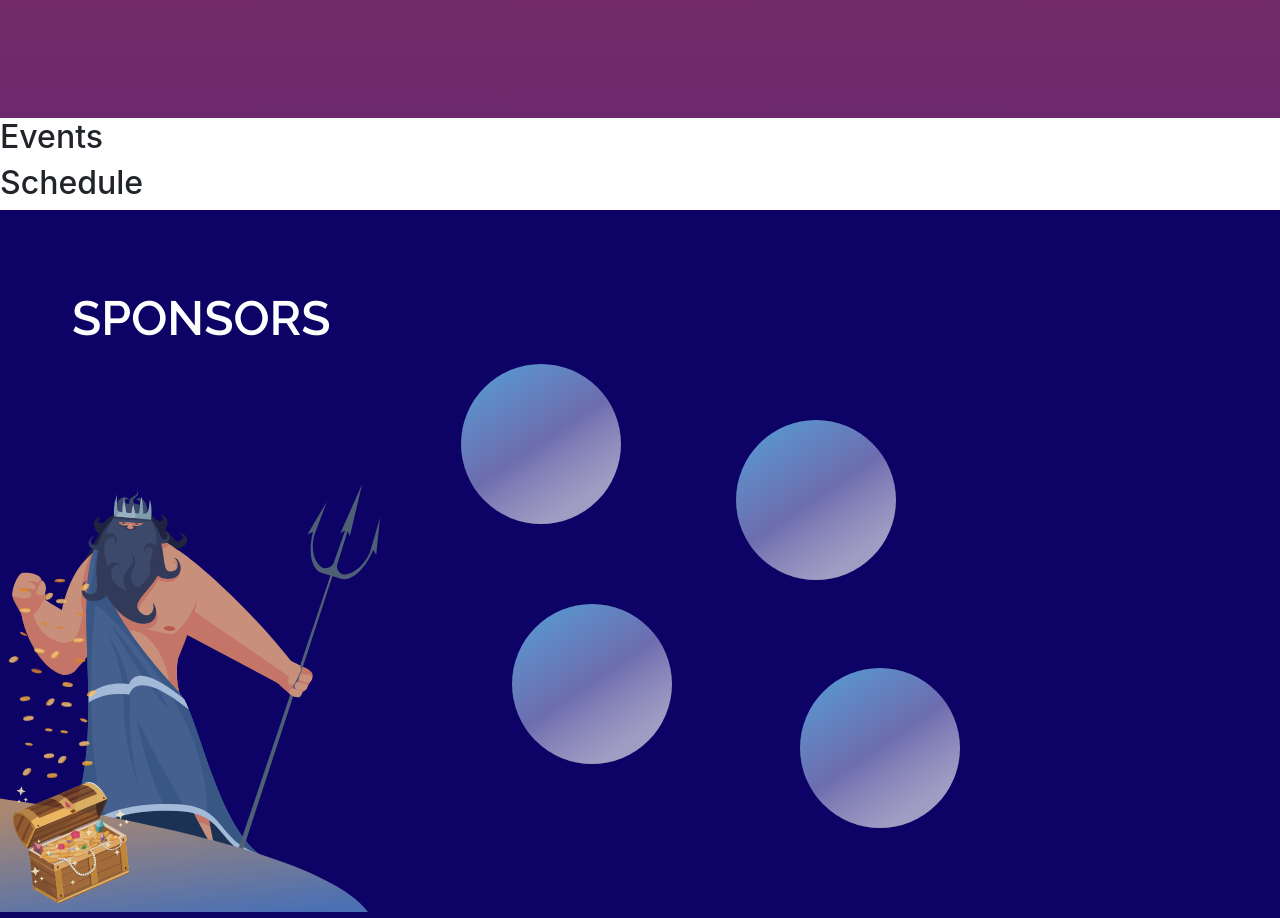
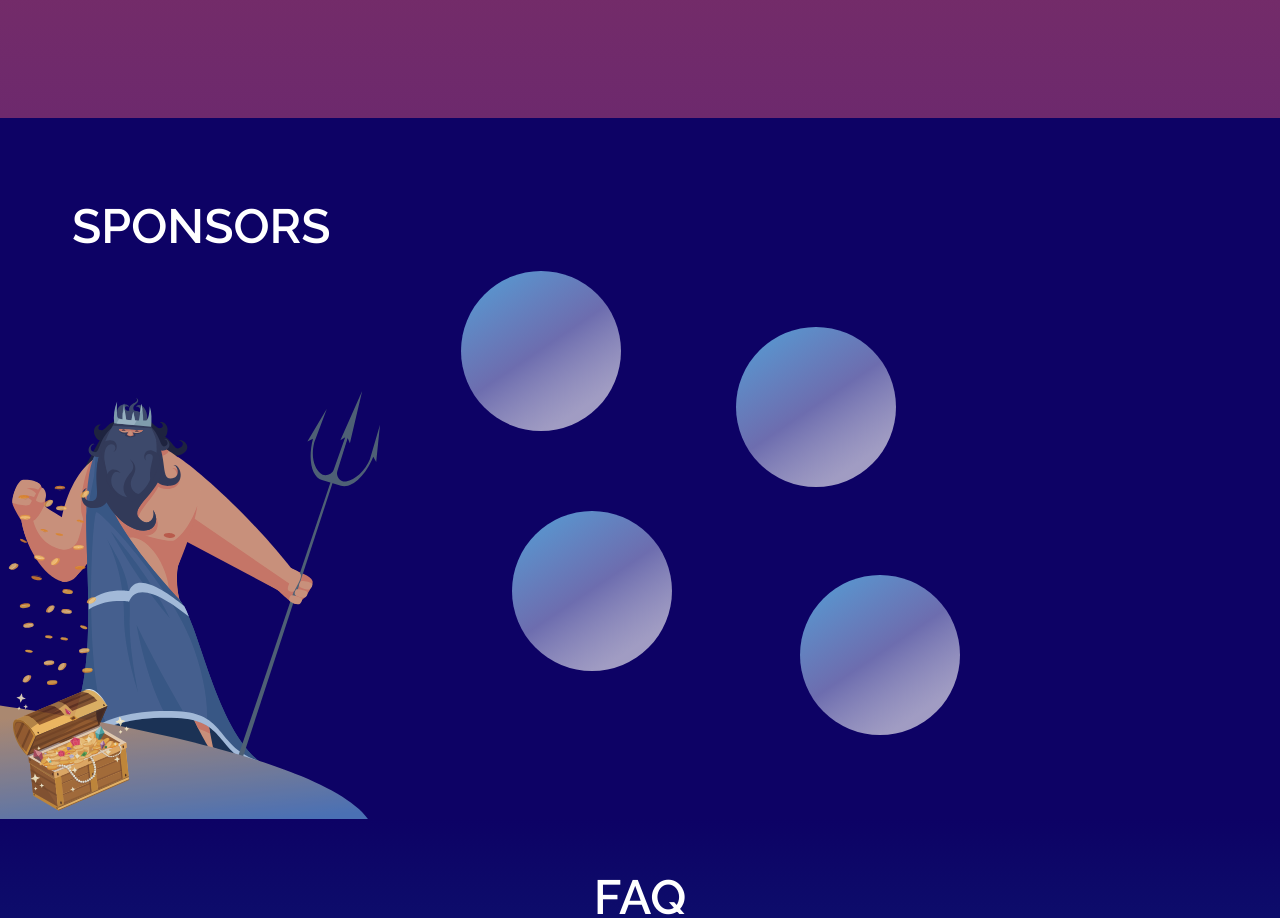
Before and after one commit to ayaniitgoa/TechFest, a React (Create React App) app: page / in a window 1280 px wide. Shown: the part 1769-2687 px from the top of the page. Built offline with nearby package versions, Linux system fonts and the light colour scheme.

Commit message:
Fixed navbar cross size

```diff
--- a/src/Containers/HomePage/HomePage.css
+++ b/src/Containers/HomePage/HomePage.css
@@ -184,4 +184,9 @@
     margin-top: 2em;
     margin-left: 2vw;
   }
+
+  .nav-cross {
+    font-size: 2em;
+    color: white;
+  }
 }
--- a/src/Containers/SiteContainer/SiteContainer.js
+++ b/src/Containers/SiteContainer/SiteContainer.js
@@ -1,10 +1,10 @@
 import React, { useEffect, useState } from "react";
 import AboutUs from "../AboutUs/AboutUs";
 import ContactUs from "../ContactUs/ContactUs";
-import EventsPage from "../EventsPage/EventsPage";
+// import EventsPage from "../EventsPage/EventsPage";
 import FAQ from "../FAQ/FAQ";
 import HomePage from "../HomePage/HomePage";
-import Schedule from "../Schedule/Schedule";
+// import Schedule from "../Schedule/Schedule";
 import SocialMedia from "../SocialMedia/SocialMedia";
 import Sponsors from "../Sponsors/Sponsors";
 import "./SiteContainer.css";
@@ -33,8 +33,8 @@ function SiteContainer() {
       </a>
       <HomePage />
       <AboutUs />
-      <EventsPage />
-      <Schedule />
+      {/* <EventsPage />
+      <Schedule /> */}
       <Sponsors />
       <FAQ />
       <ContactUs />
```
Also changed, not shown: 1 other file (tests, documents, lock files or other folders).
